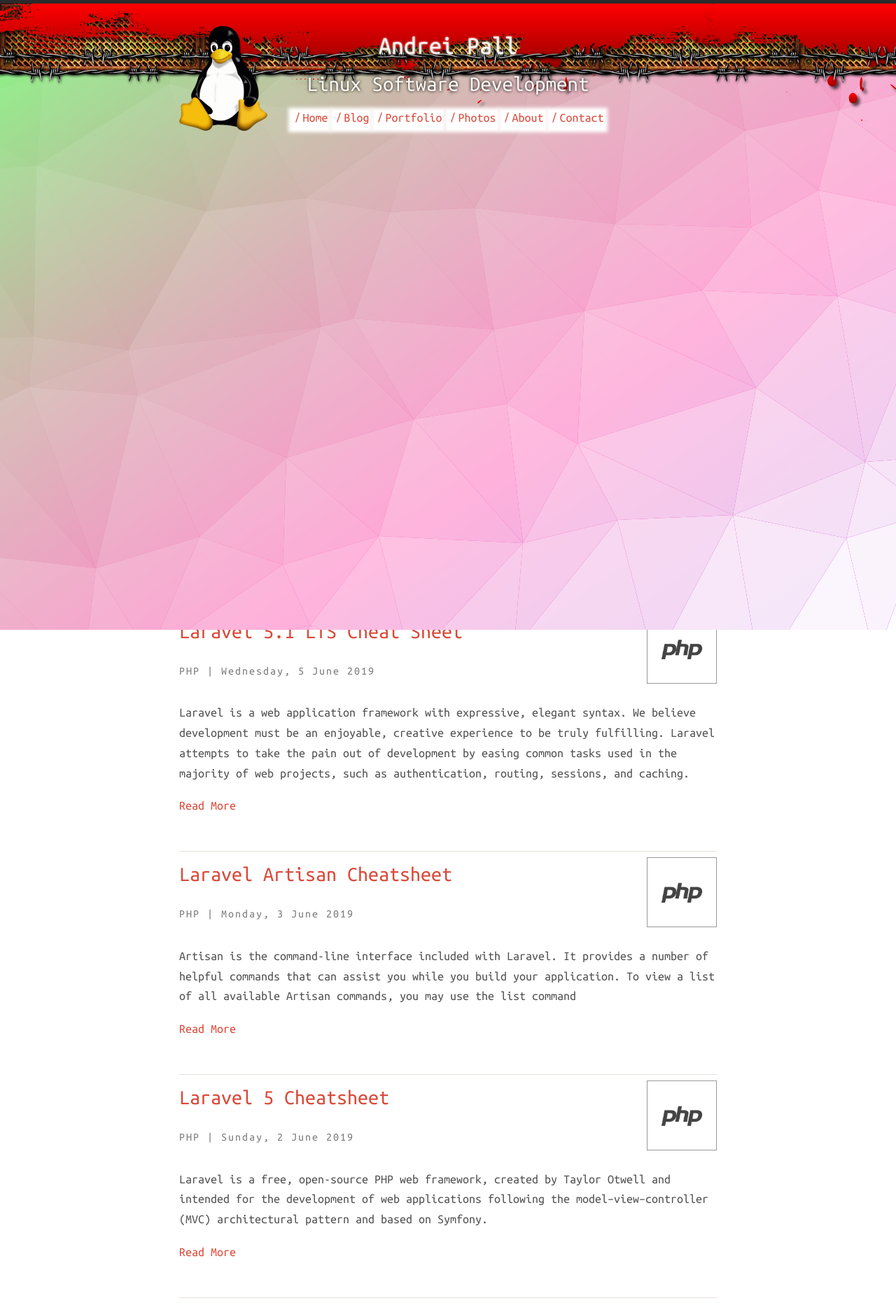
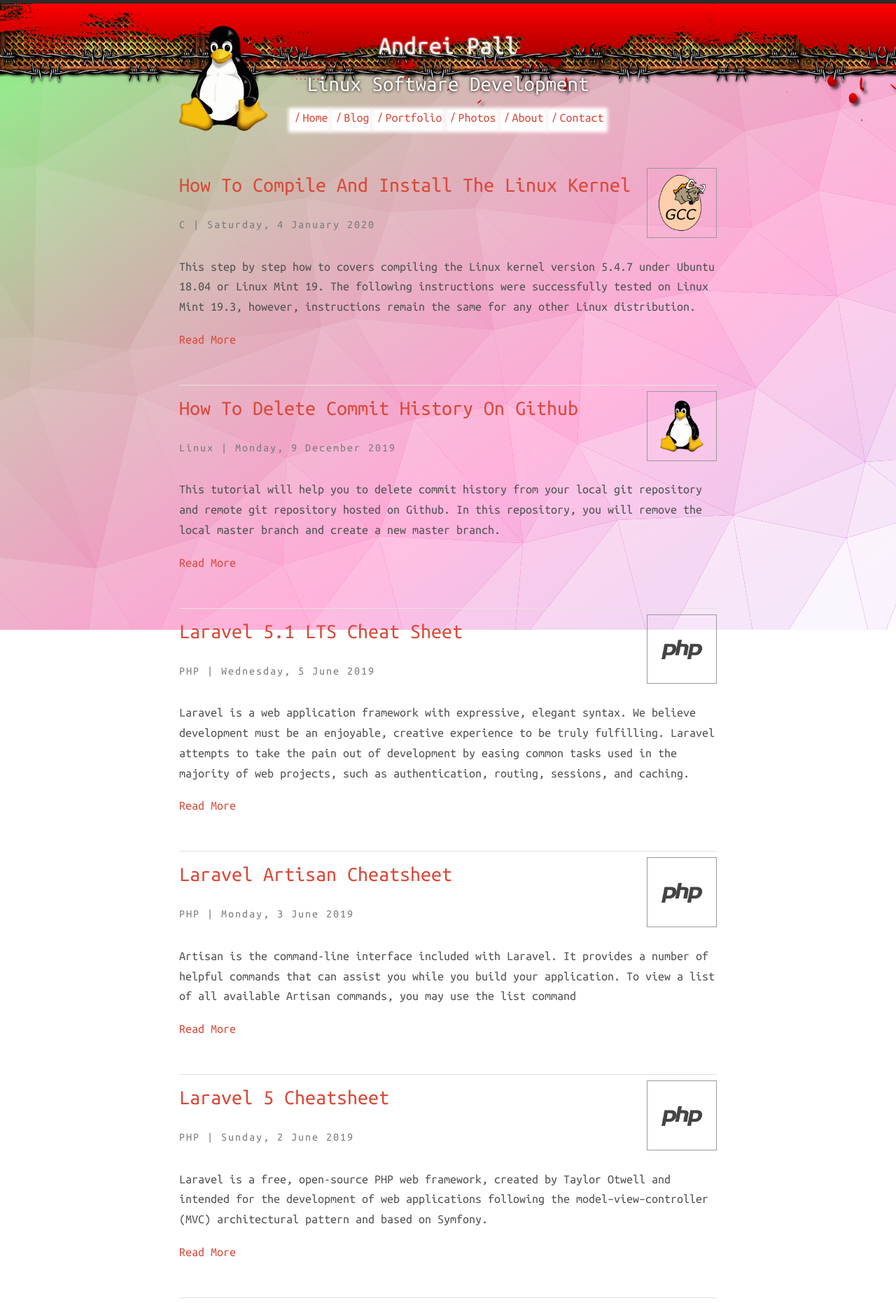
Before and after one commit to andreipall/andreipall.github.io, a Jekyll site: the page built from index.html, in a window 1280 px wide. Shown: the top 1862 px of the page at 70% size. Built offline with Jekyll 4.4.1, drawn with Linux system fonts in a browser that asks for light colours; comment, search, counter and statistics services are not loaded.

Commit message:
changed background

```diff
--- a/assets/css/main.scss
+++ b/assets/css/main.scss
@@ -1060,22 +1060,24 @@
 }
 
 #gradient-rotate {
-  position: absolute;
+  position: fixed;
   top: 0;
   right: 0;
   bottom: 0;
   left: 0;
   width: 100vw;
   height: 100vh;
+  z-index: -5;
 }
 #trianglify-overlay {
-  position: absolute;
+  position: fixed;
   top: 0;
   right: 0;
   bottom: 0;
   left: 0;
   width: 100vw;
   height: 100vh;
+  z-index: -5;
 }
 #color-stop-1 {
   -webkit-animation: change-color-1 12s ease-in-out infinite alternate;
```
